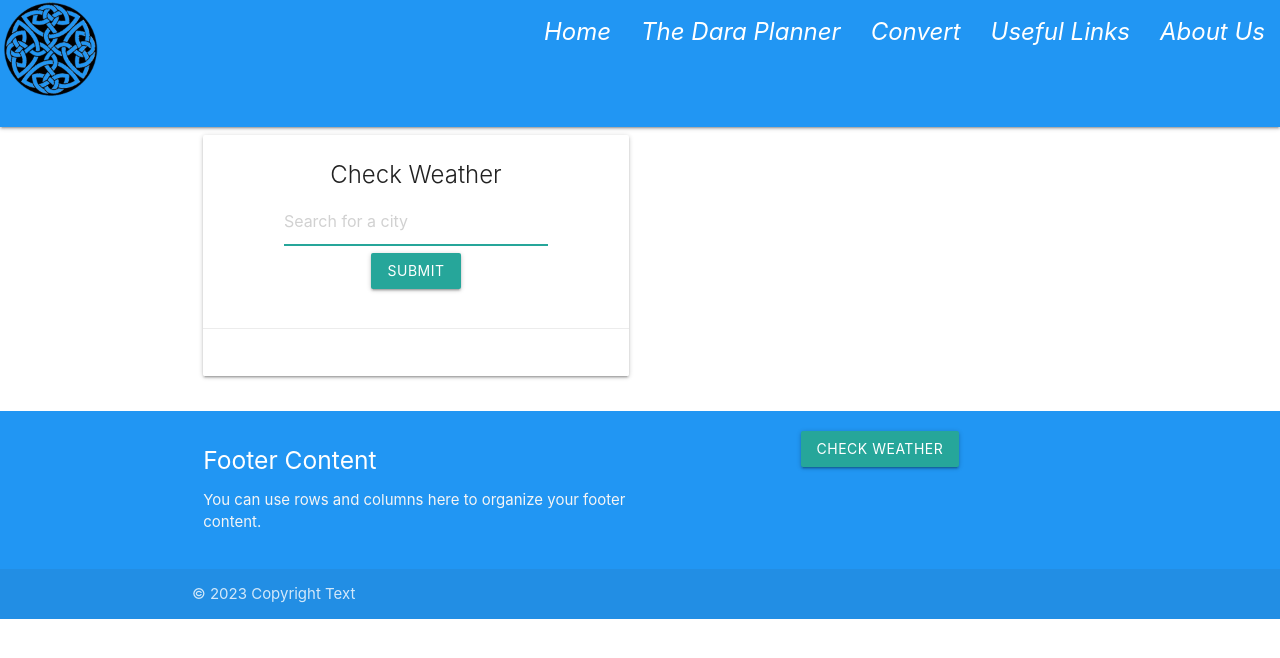
After one commit to ibuttimer/in-for-a-penny, a Django app: page /weather/ in a window 1280 px wide. The commit adds this page. Shown: the top 658 px of the page. Run offline with Django 4.2, Linux system fonts and the light colour scheme; some libraries are stand-ins or nearby versions.

Commit message:
add weather.html with styling and javascript

```diff
--- a/base/urls.py
+++ b/base/urls.py
@@ -40,10 +40,10 @@ from django.urls import path
 from in_for_a_penny.constants import (
     LANDING_ROUTE_NAME, HOME_URL, HOME_ROUTE_NAME,
     ABOUT_URL, ABOUT_ROUTE_NAME, LINKS_URL, LINKS_ROUTE_NAME,
-    CONVERT_URL, CONVERT_ROUTE_NAME,
+    CONVERT_URL, CONVERT_ROUTE_NAME, WEATHER_URL, WEATHER_ROUTE_NAME,
 )
 from .constants import THIS_APP
-from .views import get_landing, get_home, get_about, get_links, get_convert
+from .views import get_landing, get_home, get_about, get_links, get_convert, get_weather
 
 
 # https://docs.djangoproject.com/en/4.1/topics/http/urls/#url-namespaces-and-included-urlconfs
@@ -54,6 +54,7 @@ urlpatterns = [
     path(LINKS_URL, get_links, name=LINKS_ROUTE_NAME),
     path(ABOUT_URL, get_about, name=ABOUT_ROUTE_NAME),
     path(CONVERT_URL, get_convert, name=CONVERT_ROUTE_NAME),
+    path(WEATHER_URL, get_weather, name=WEATHER_ROUTE_NAME),
     path('', get_landing, name=LANDING_ROUTE_NAME),
     path('', get_landing, name=HOME_ROUTE_NAME),
 ]
--- a/base/views.py
+++ b/base/views.py
@@ -61,3 +61,14 @@ def get_convert(request: HttpRequest) -> HttpResponse:
     return render(request, f'{THIS_APP}/convert.html',
                   context={
                   })
+
+
+def get_weather(request: HttpRequest) -> HttpResponse:
+    """
+    Render home page
+    :param request: request
+    :return: response
+    """
+    return render(request, f'{THIS_APP}/weather.html',
+                  context={
+                  })
--- a/in_for_a_penny/constants.py
+++ b/in_for_a_penny/constants.py
@@ -36,10 +36,12 @@ BUDGET_URL = "budget/"
 ABOUT_URL = "about/"
 CONVERT_URL = "convert/"
 LINKS_URL = "links/"
+WEATHER_URL = "weather/"
 
 ABOUT_ROUTE_NAME = "about"
 CONVERT_ROUTE_NAME = "convert"
 LINKS_ROUTE_NAME = "links"
+WEATHER_ROUTE_NAME = "weather"
 
 MIN_PASSWORD_LEN = 8
 
--- /dev/null
+++ b/static/js/weather.js
@@ -0,0 +1,86 @@
+/*SEARCH BY USING A CITY NAME (e.g. athens) OR A COMMA-SEPARATED CITY NAME ALONG WITH THE COUNTRY CODE (e.g. athens,gr)*/
+const form = document.querySelector(".top-banner form");
+const input = document.querySelector(".top-banner input");
+const msg = document.querySelector(".top-banner .msg");
+const list = document.querySelector(".ajax-section .cities");
+/*SUBSCRIBE HERE FOR API KEY: https://home.openweathermap.org/users/sign_up*/
+const apiKey = "4d8fb5b93d4af21d66a2948710284366";
+// const apiKey = "7e9b161e46efc8bc05c8ae4951e70b35";
+
+form.addEventListener("submit", e => {
+  e.preventDefault();
+  let inputVal = input.value;
+
+  //check if there's already a city
+  const listItems = list.querySelectorAll(".ajax-section .city");
+  const listItemsArray = Array.from(listItems);
+
+  if (listItemsArray.length > 0) {
+    const filteredArray = listItemsArray.filter(el => {
+      let content = "";
+      //athens,gr
+      if (inputVal.includes(",")) {
+        //athens,grrrrrr->invalid country code, so we keep only the first part of inputVal
+        if (inputVal.split(",")[1].length > 2) {
+          inputVal = inputVal.split(",")[0];
+          content = el
+            .querySelector(".city-name span")
+            .textContent.toLowerCase();
+        } else {
+          content = el.querySelector(".city-name").dataset.name.toLowerCase();
+        }
+      } else {
+        //athens
+        content = el.querySelector(".city-name span").textContent.toLowerCase();
+      }
+      return content == inputVal.toLowerCase();
+    });
+
+    if (filteredArray.length > 0) {
+      msg.textContent = `You already know the weather for ${
+        filteredArray[0].querySelector(".city-name span").textContent
+      } ...otherwise be more specific by providing the country code as well 😉`;
+      form.reset();
+      input.focus();
+      return;
+    }
+  }
+
+  //ajax here
+  const url = `https://api.openweathermap.org/data/2.5/weather?q=${inputVal}&appid=${apiKey}&units=metric`;
+
+
+  fetch(url)
+    .then(response => response.json())
+    .then(data => {
+      const { main, name, sys, weather } = data;
+      const icon = `https://s3-us-west-2.amazonaws.com/s.cdpn.io/162656/${
+        weather[0]["icon"]
+      }.svg`;
+
+      const li = document.createElement("li");
+      li.classList.add("city");
+      const markup = `
+        <h2 class="city-name" data-name="${name},${sys.country}">
+          <span>${name}</span>
+          <sup>${sys.country}</sup>
+        </h2>
+        <div class="city-temp">${Math.round(main.temp)}<sup>°C</sup></div>
+        <figure>
+          <img class="city-icon" src="${icon}" alt="${
+        weather[0]["description"]
+      }">
+          <figcaption>${weather[0]["description"]}</figcaption>
+        </figure>
+      `;
+      li.innerHTML = markup;
+      list.appendChild(li);
+    })
+    .catch(() => {
+      msg.textContent = "Please search for a valid city 😩";
+    });
+
+  msg.textContent = "";
+  form.reset();
+  input.focus();
+});
--- /dev/null
+++ b/templates/base/weather.html
@@ -0,0 +1,45 @@
+{% extends "base.html" %}
+
+{% load i18n %}
+{% load static %}
+
+{% block head_title %}{{app_name}}{% endblock %}
+
+{% block content %}
+<div class="container">
+<div class="row center-align">
+    <div class="col s12 m6">
+      <div class="card darken-1">
+        <div class="card-content">
+          <span class="card-title">Check Weather</span>
+          <div class="api">
+        </div>
+        <section class="top-banner">
+            <div class="container">
+                <form>
+                    <input type="text" placeholder="Search for a city" autofocus>
+                    <button class="btn" type="submit">SUBMIT</button>
+                    <span class="msg"></span>
+                </form>
+            </div>
+        </section>
+        <section class="ajax-section">
+            <div class="container">
+                <ul class="cities"></ul>
+            </div>
+        </section>
+        </div>
+        <div class="card-action">
+            <section class="ajax-section">
+                <div class="container">
+                    <ul class="cities"></ul>
+                </div>
+            </section>
+        </div>
+      </div>
+    </div>
+  </div>
+</div>
+  <script type="text/javascript" src="{% static 'js/weather.js' %}"></script>
+
+{% endblock %}
--- a/templates/footer.html
+++ b/templates/footer.html
@@ -8,7 +8,7 @@
           <p class="grey-text text-lighten-4">You can use rows and columns here to organize your footer content.</p>
         </div>
         <div class="col l4 offset-l2 s12">
-          <h5 class="white-text">Links</h5>
+          <a href="{% url 'base:weather' %}" class="btn">Check Weather</a>
         </div>
       </div>
     </div>
```
